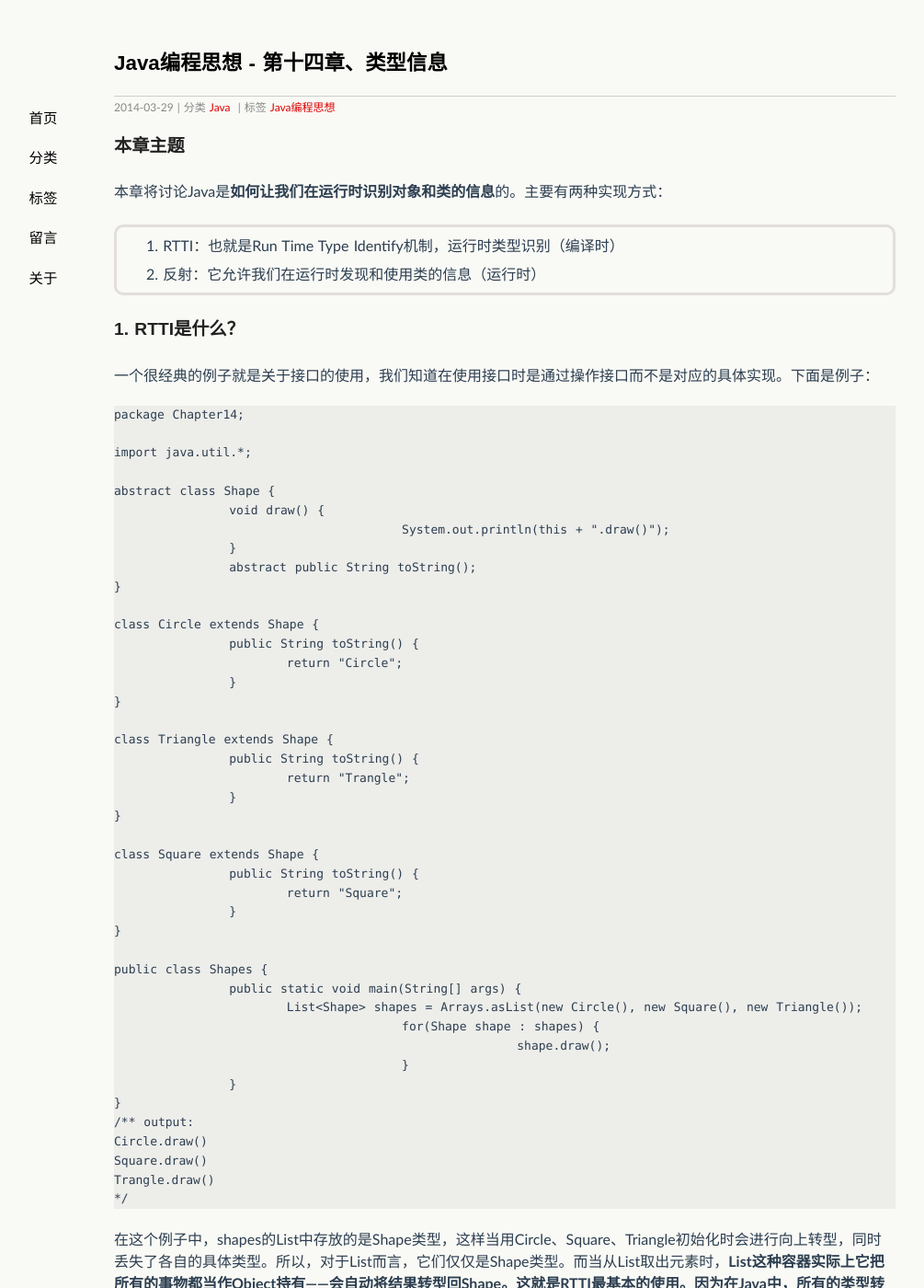
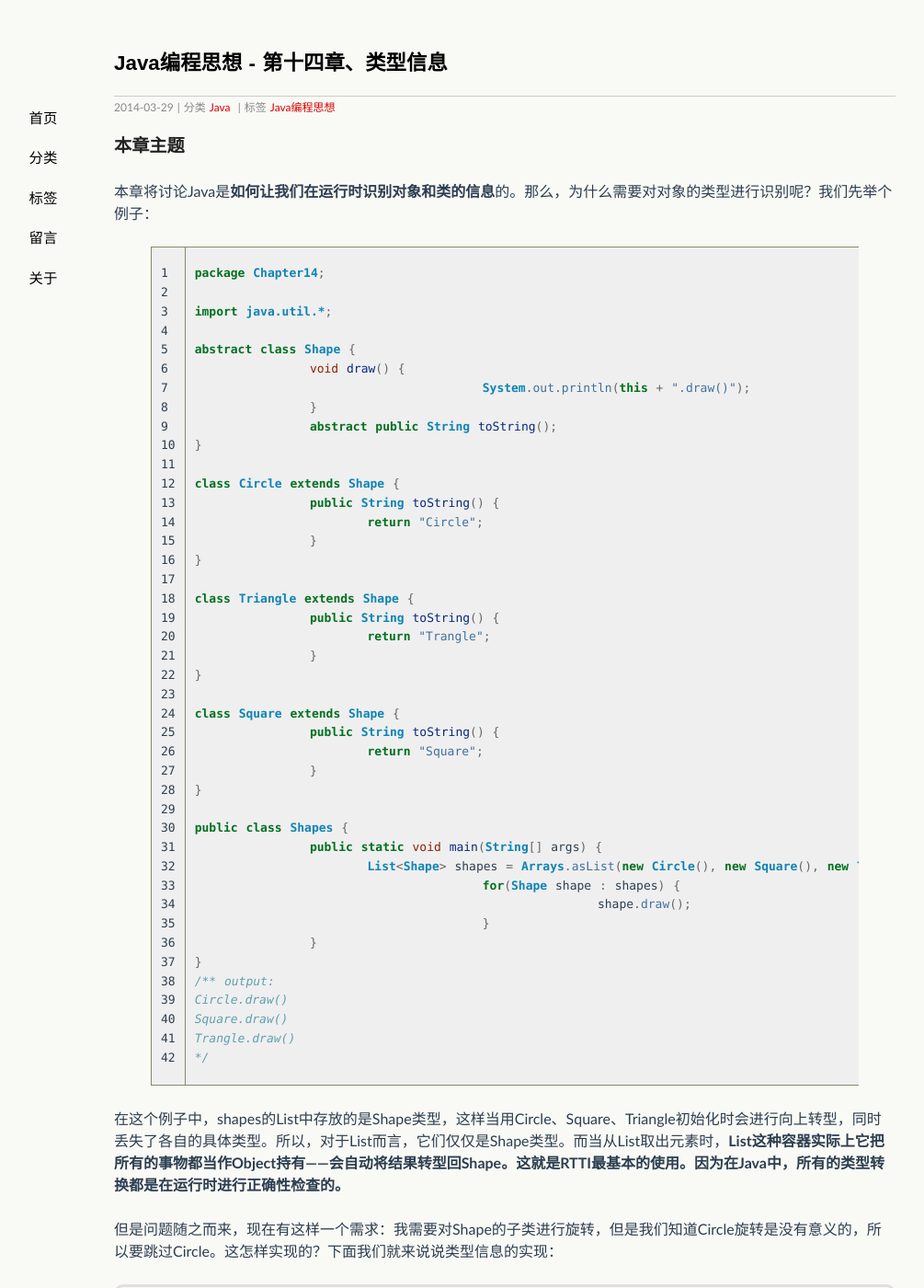
Before and after one commit to niushuai/blog, a Jekyll site: the page built from _posts/2014-03-29-thinking_in_java_chapter14.md, in a window 1280 px wide and 1400 px high. Shown: the whole window at 92% size, without its empty margins (91-1096 px from the left). Built offline with Jekyll 4.4.1, drawn with Linux system fonts in a browser that asks for light colours; Markdown is read by kramdown in place of the engine named in the settings; comment, search, counter and statistics services are not loaded; some of the changed text lies outside the part shown.

Commit message:
update chapter14

````diff
--- a/_posts/2014-03-29-thinking_in_java_chapter14.md
+++ b/_posts/2014-03-29-thinking_in_java_chapter14.md
@@ -7,16 +7,9 @@
 
 ###本章主题
 
-本章将讨论Java是**如何让我们在运行时识别对象和类的信息**的。主要有两种实现方式：
+本章将讨论Java是**如何让我们在运行时识别对象和类的信息**的。那么，为什么需要对对象的类型进行识别呢？我们先举个例子：
 
-1. RTTI：也就是Run Time Type Identify机制，运行时类型识别（编译时）
-2. 反射：它允许我们在运行时发现和使用类的信息（运行时）
-
-###1. RTTI是什么？
-
-一个很经典的例子就是关于接口的使用，我们知道在使用接口时是通过操作接口而不是对应的具体实现。下面是例子：
-
-```
+{% highlight java linenos %}
 package Chapter14;
 
 import java.util.*;
@@ -59,11 +52,15 @@
 Square.draw()
 Trangle.draw()
 */
-```
+{% endhighlight java %}
 
 在这个例子中，shapes的List中存放的是Shape类型，这样当用Circle、Square、Triangle初始化时会进行向上转型，同时丢失了各自的具体类型。所以，对于List而言，它们仅仅是Shape类型。而当从List取出元素时，**List这种容器实际上它把所有的事物都当作Object持有——会自动将结果转型回Shape。这就是RTTI最基本的使用。因为在Java中，所有的类型转换都是在运行时进行正确性检查的。**
 
-但是问题随之而来，现在有这样一个需求：我需要对Shape的子类进行旋转，但是我们知道Circle旋转是没有意义的，所以要跳过Circle。这怎样实现的？下面我们就来说说。
+但是问题随之而来，现在有这样一个需求：我需要对Shape的子类进行旋转，但是我们知道Circle旋转是没有意义的，所以要跳过Circle。这怎样实现的？下面我们就来说说类型信息的实现：
+
+1. RTTI：也就是Run Time Type Identify机制，运行时类型识别（编译时）
+2. 反射：它允许我们在运行时发现和使用类的信息（运行时）
+
 
 ###2. Class对象
 
````
